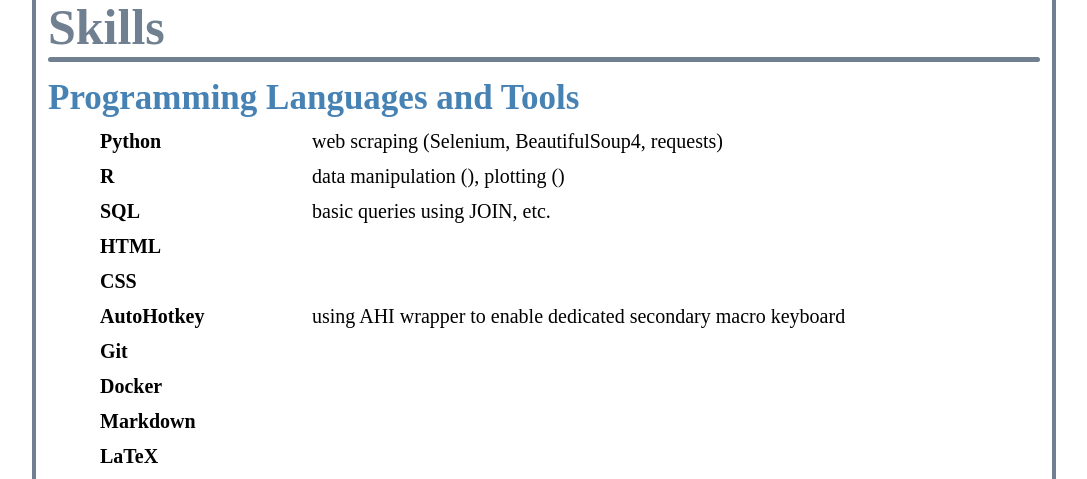
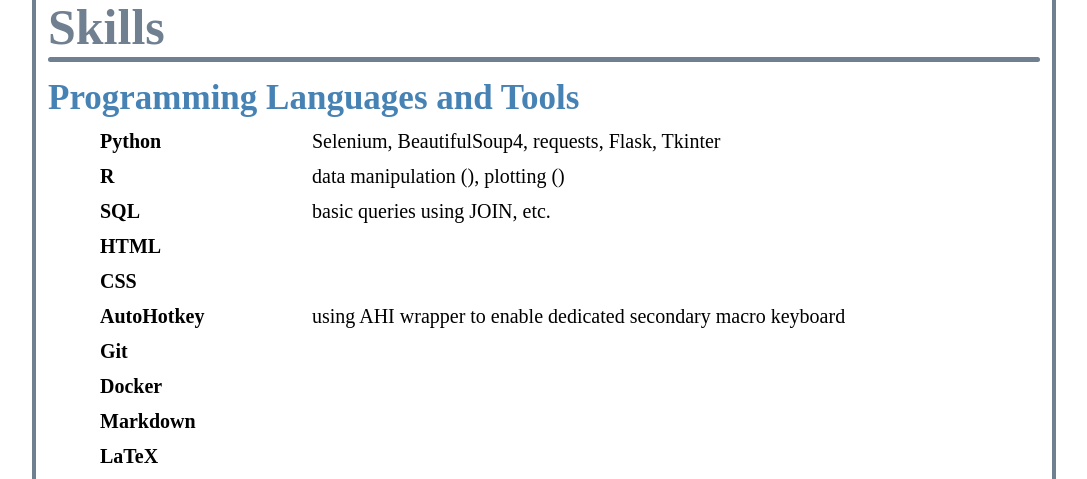
Before and after one commit to renadgharz/Portfolio-Website, a Flask app: page /skills in a window 1280 px wide. Shown: the part 102-581 px from the top of the page, without its empty margins (96-1183 px from the left). Run offline with Flask 2, Linux system fonts and the light colour scheme.

Commit message:
skills page

```diff
--- a/templates/skills.html
+++ b/templates/skills.html
@@ -16,7 +16,7 @@
     <table class="skills-table">
         <tr class="skill-row">
             <td class="skill-name">Python</td>
-            <td class="skill-details">web scraping (Selenium, BeautifulSoup4, requests)</td>
+            <td class="skill-details">Selenium, BeautifulSoup4, requests, Flask, Tkinter</td>
         </tr>
         <tr class="skill-row">
             <td class="skill-name">R</td>
```
